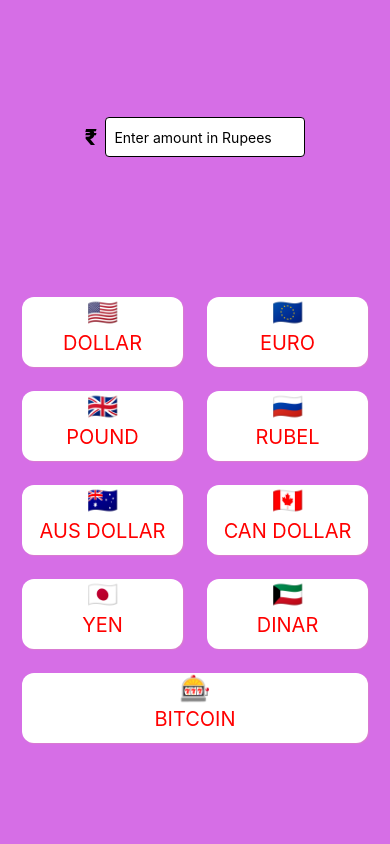
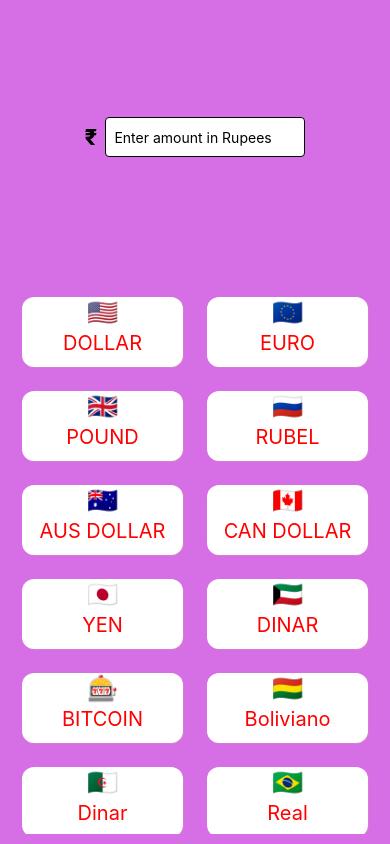
Before and after one commit to shubhamsinha21/Rupee, a React Native app: screen / in a window 390 px wide. Built offline with nearby package versions, Linux system fonts and the light colour scheme.

Commit message:
added more currencies details !!

```diff
--- a/src/App.tsx
+++ b/src/App.tsx
@@ -128,7 +128,6 @@
     shadowColor: 'yellow',
     shadowOpacity: 0.1,
     shadowRadius: 1,
-
   },
   selected: {
     backgroundColor: '#ffeaa7',
--- a/src/components/currencyButton.tsx
+++ b/src/components/currencyButton.tsx
@@ -9,7 +9,7 @@
         flag:string
 }>
 
-const currencyButton = (props:currencyButtonProps):JSX.Element =>{
+const CurrencyButton = (props:currencyButtonProps):JSX.Element =>{
   return (
         <View style={styles.buttonContainer}>
             <Text style={styles.flag}>{props.flag}</Text>
@@ -33,4 +33,4 @@
     },
 
 })
-export default currencyButton;
+export default CurrencyButton;
--- a/src/constant.ts
+++ b/src/constant.ts
@@ -53,4 +53,25 @@
         flag: '🎰',
         symbol: '₿',
       },
+      {
+        name: 'Boliviano',
+        value: 0.08389,
+        flag: '🇧🇴',
+        symbol: 'Bs',
+      },
+      {
+        name: 'Dinar',
+        value: 1.64915,
+        flag: '🇩🇿',
+        symbol: 'DA',
+      },
+      {
+        name: 'Real',
+        value: 0.060,
+        flag: '🇧🇷',
+        symbol: 'R$',
+      },
+
+
+
 ]
```
